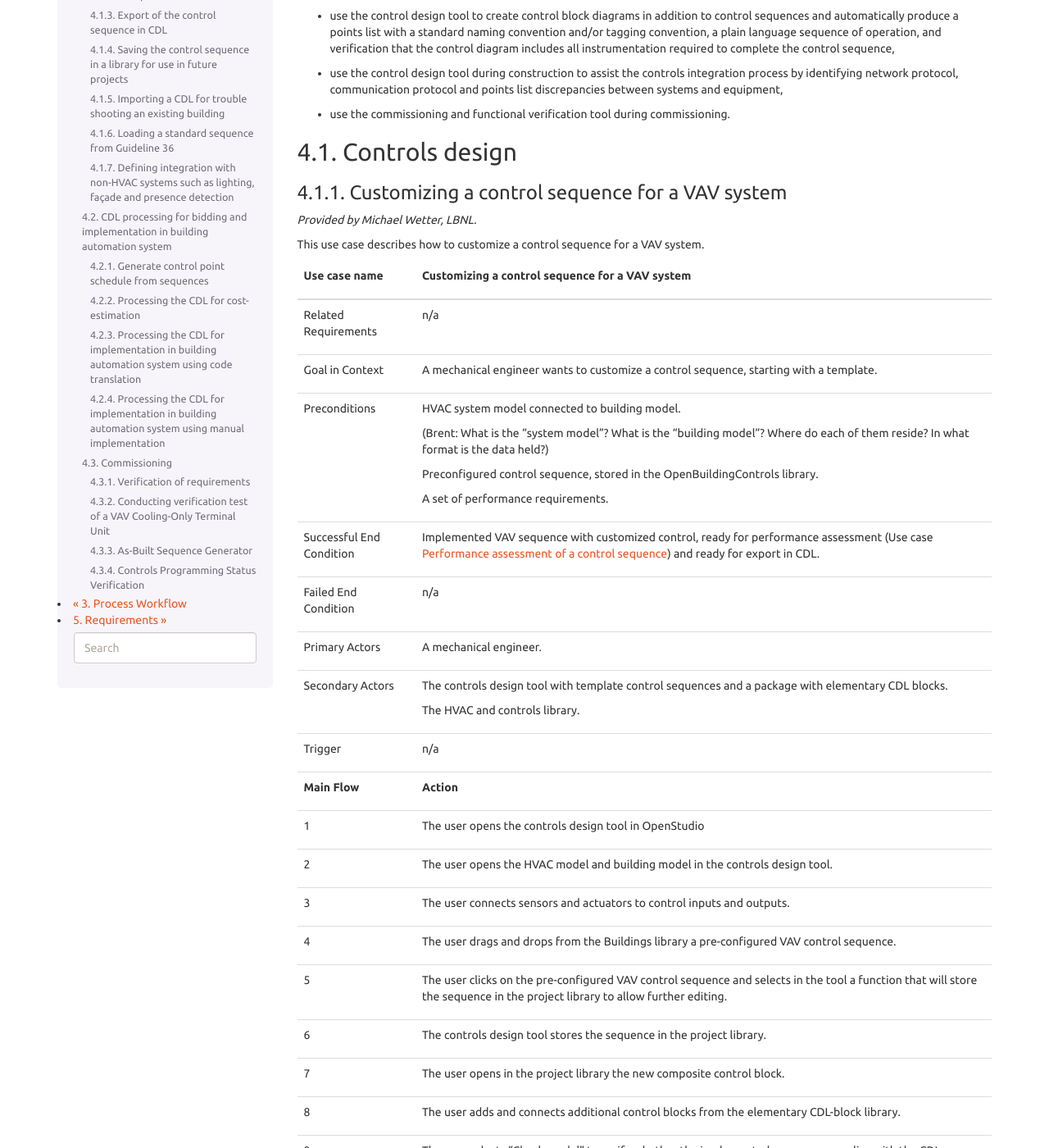
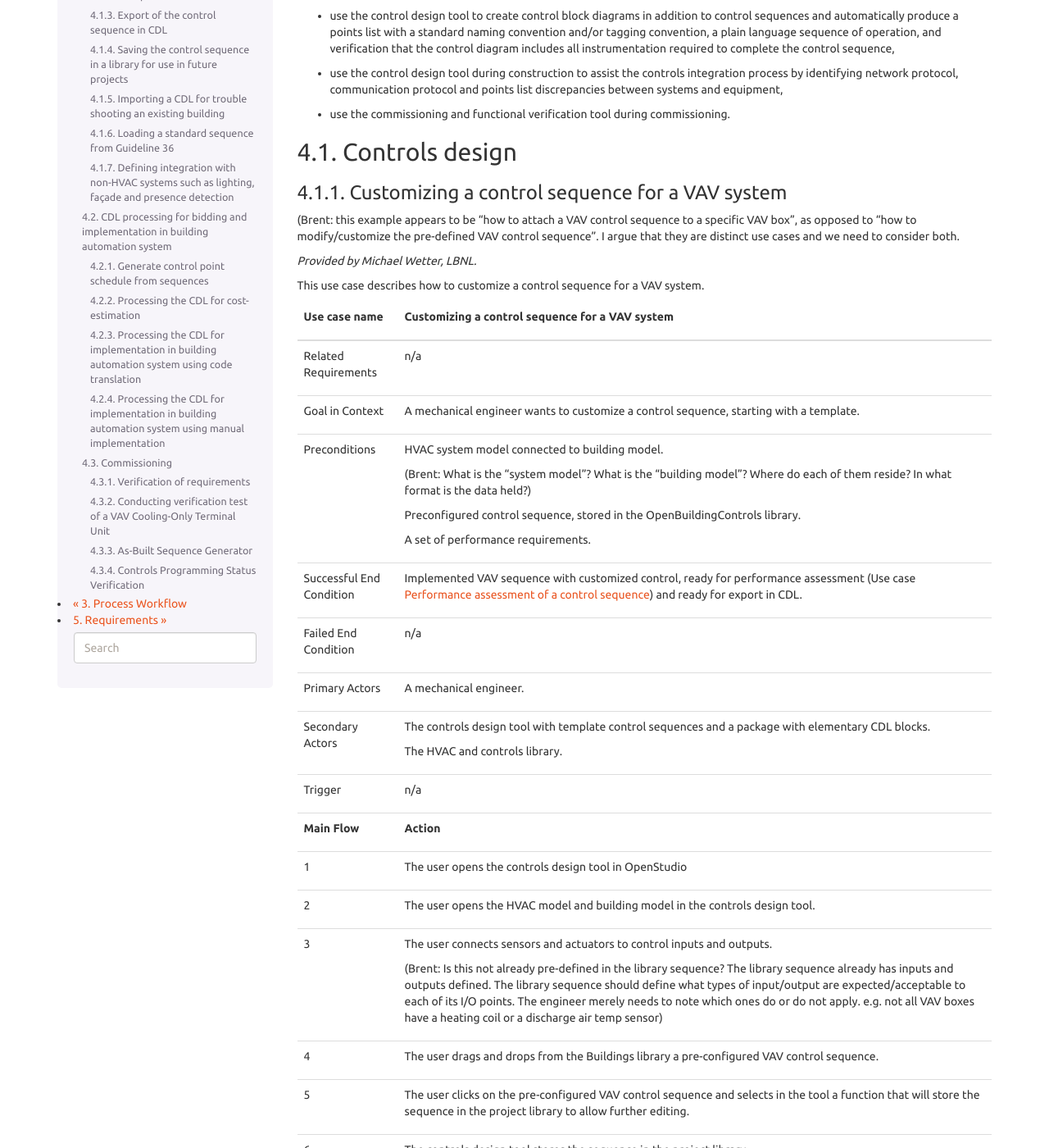
Before and after one commit to lbl-srg/obc, a Sphinx documentation site: the page built from specification/source/useCases.rst, in a window 1280 px wide and 1400 px high, scrolled down 243 px. Shown: the whole window at 82% size. Built offline with Sphinx 7.4.7, drawn with Linux system fonts in a browser that asks for light colours; some of the changed text lies outside the part shown.

Commit message:
Update useCases.rst

```diff
--- a/specification/source/useCases.rst
+++ b/specification/source/useCases.rst
@@ -26,6 +26,7 @@ Controls design
 
 Customizing a control sequence for a VAV system
 ~~~~~~~~~~~~~~~~~~~~~~~~~~~~~~~~~~~~~~~~~~~~~~~
+(Brent: this example appears to be "how to attach a VAV control sequence to a specific VAV box", as opposed to "how to modify/customize the pre-defined VAV control sequence".  I argue that they are distinct use cases and we need to consider both.
 
 *Provided by Michael Wetter, LBNL.*
 
@@ -74,6 +75,8 @@ Trigger                      n/a
 ---------------------------  ---------------------------------------------------
 3                            The user connects sensors and actuators to
                              control inputs and outputs.
+
+                             (Brent: Is this not already pre-defined in the library sequence?  The library sequence already has inputs and outputs defined.  The library sequence should define what types of input/output are expected/acceptable to each of its I/O points.  The engineer merely needs to note which ones do or do not apply. e.g. not all VAV boxes have a heating coil or a discharge air temp sensor)
 ---------------------------  ---------------------------------------------------
 4                            The user drags and drops from the Buildings library
                              a pre-configured VAV control sequence.
@@ -97,6 +100,7 @@ Trigger                      n/a
                              specification.
 ===========================  ===================================================
 
+(Brent: Is the engineer expected to go through this process for every VAV box?  That might be OK for e.g. AHU or chillers, but there can be thousands of VAV boxes in a project)
 
 :numref:`fig_use_case_custom_vav` shows the sequence diagram for this use case.
 
```
